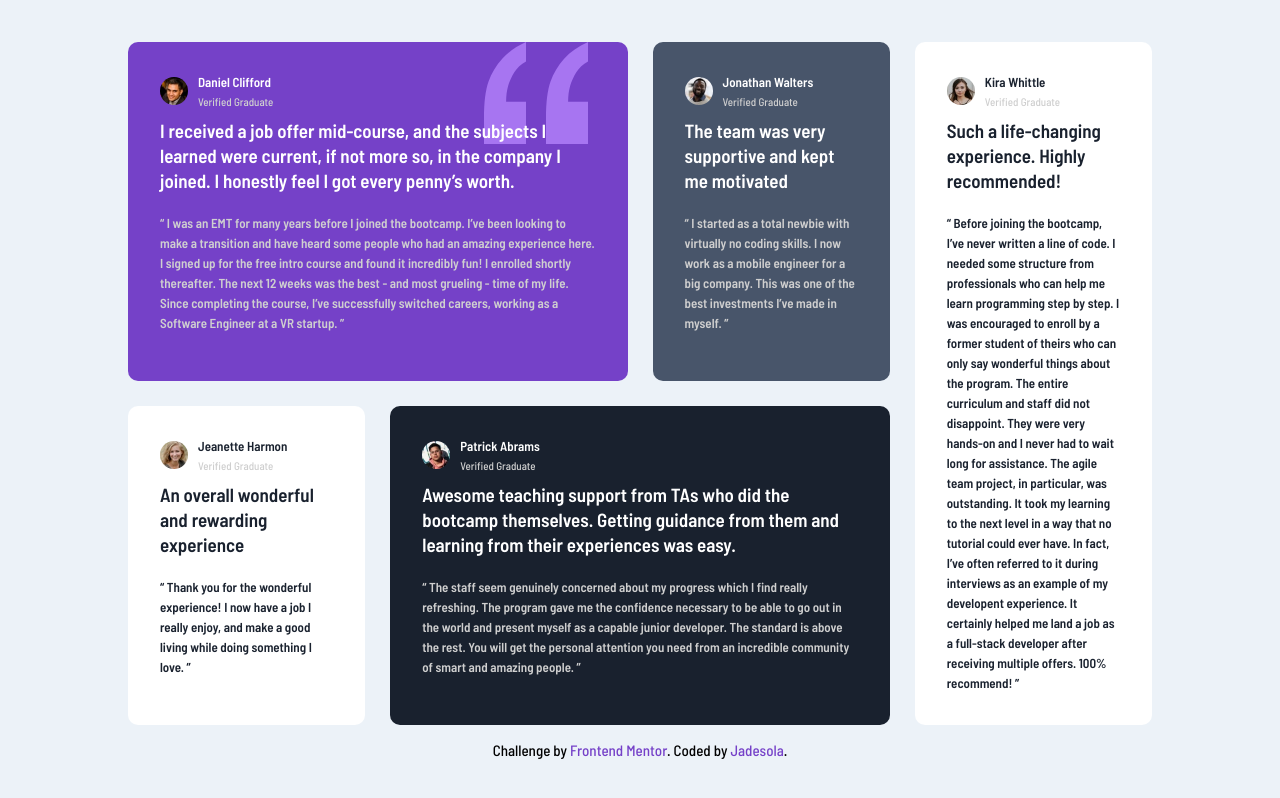
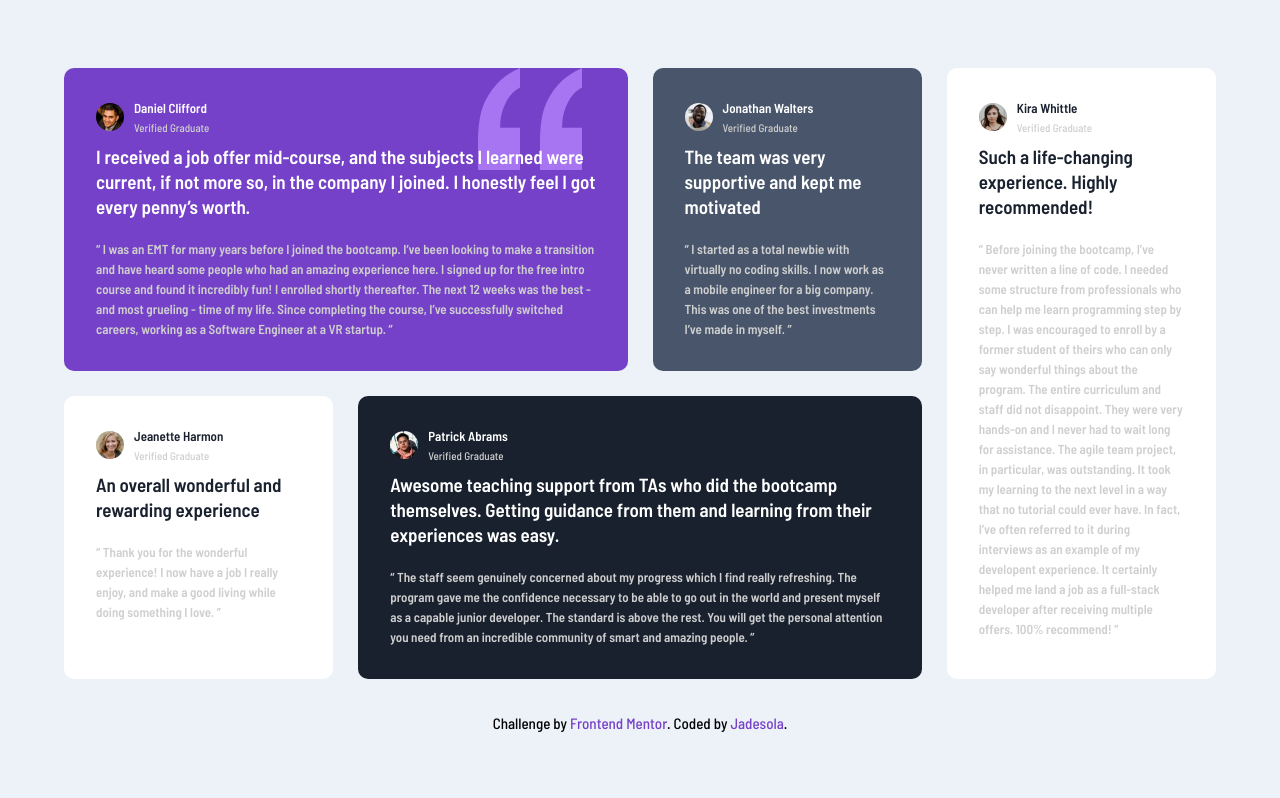
Before and after one commit to jadesolayo/testimonials-grid-section-main, a plain HTML site: page index.html in a window 1280 px wide. Drawn offline with Linux system fonts and the light colour scheme.

Commit message:
modified index.html and style.css

```diff
--- a/index.html
+++ b/index.html
@@ -20,7 +20,6 @@
     <title>Frontend Mentor | Testimonial Grid Section</Section></title>
   </head>
   <body>
-    <div class="container">
     <section class="main">
       <div class="cards card-1">
         <div class="profile-details">
@@ -37,18 +36,18 @@
         <div class="testimony-section">
           <p class="test-1">
             I received a job offer mid-course, and the subjects I learned were
-              current, if not more so, in the company I joined. I honestly feel
-              I got every penny’s worth.
+            current, if not more so, in the company I joined. I honestly feel I
+            got every penny’s worth.
           </p>
-            <p class="test-2">
+          <blockquote>
             “ I was an EMT for many years before I joined the bootcamp. I’ve
-              been looking to make a transition and have heard some people who
-              had an amazing experience here. I signed up for the free intro
-              course and found it incredibly fun! I enrolled shortly thereafter.
-              The next 12 weeks was the best - and most grueling - time of my
-              life. Since completing the course, I’ve successfully switched
-              careers, working as a Software Engineer at a VR startup. ”
-            </p>
+            been looking to make a transition and have heard some people who had
+            an amazing experience here. I signed up for the free intro course
+            and found it incredibly fun! I enrolled shortly thereafter. The next
+            12 weeks was the best - and most grueling - time of my life. Since
+            completing the course, I’ve successfully switched careers, working
+            as a Software Engineer at a VR startup. ”
+          </blockquote>
         </div>
       </div>
       <div class="cards card-2">
@@ -67,11 +66,11 @@
           <p class="test-1">
             The team was very supportive and kept me motivated
           </p>
-            <p class="test-2">
-              “ I started as a total newbie with virtually no coding skills. I
-              now work as a mobile engineer for a big company. This was one of
-              the best investments I’ve made in myself. ”
-            </p>
+          <blockquote>
+            “ I started as a total newbie with virtually no coding skills. I now
+            work as a mobile engineer for a big company. This was one of the
+            best investments I’ve made in myself. ”
+          </blockquote>
         </div>
       </div>
       <div class="cards card-3">
@@ -88,11 +87,10 @@
         </div>
         <div class="testimony-section">
           <p class="test-1">An overall wonderful and rewarding experience</p>
-            <p class="test-2" style="color: hsl(219, 29%, 14%)">
-              “ Thank you for the wonderful experience! I now have a job I
-              really enjoy, and make a good living while doing something I love.
-              ”
-            </p>
+          <blockquote>
+            “ Thank you for the wonderful experience! I now have a job I really
+            enjoy, and make a good living while doing something I love. ”
+          </blockquote>
         </div>
       </div>
       <div class="cards card-4">
@@ -113,23 +111,19 @@
             Getting guidance from them and learning from their experiences was
             easy.
           </p>
-            <p class="test-2">
-              “ The staff seem genuinely concerned about my progress which I
-              find really refreshing. The program gave me the confidence
-              necessary to be able to go out in the world and present myself as
-              a capable junior developer. The standard is above the rest. You
-              will get the personal attention you need from an incredible
-              community of smart and amazing people. ”
-            </p>
+          <blockquote>
+            “ The staff seem genuinely concerned about my progress which I find
+            really refreshing. The program gave me the confidence necessary to
+            be able to go out in the world and present myself as a capable
+            junior developer. The standard is above the rest. You will get the
+            personal attention you need from an incredible community of smart
+            and amazing people. ”
+          </blockquote>
         </div>
       </div>
       <div class="cards card-5">
         <div class="profile-details">
-            <img
-              src="./images/image-kira.jpg"
-              alt="profile-pic"
-              class="image1"
-            />
+          <img src="./images/image-kira.jpg" alt="profile-pic" class="image1" />
           <div class="profile-name">
             <h4>Kira Whittle</h4>
             <p class="position">Verified Graduate</p>
@@ -139,31 +133,30 @@
           <p class="test-1">
             Such a life-changing experience. Highly recommended!
           </p>
-            <p class="test-2" style="color: hsl(219, 29%, 14%)">
-              “ Before joining the bootcamp, I’ve never written a line of code.
-              I needed some structure from professionals who can help me learn
+          <blockquote>
+            “ Before joining the bootcamp, I’ve never written a line of code. I
+            needed some structure from professionals who can help me learn
             programming step by step. I was encouraged to enroll by a former
             student of theirs who can only say wonderful things about the
             program. The entire curriculum and staff did not disappoint. They
-              were very hands-on and I never had to wait long for assistance.
-              The agile team project, in particular, was outstanding. It took my
+            were very hands-on and I never had to wait long for assistance. The
+            agile team project, in particular, was outstanding. It took my
             learning to the next level in a way that no tutorial could ever
             have. In fact, I’ve often referred to it during interviews as an
             example of my developent experience. It certainly helped me land a
-              job as a full-stack developer after receiving multiple offers.
-              100% recommend! ”
-            </p>
+            job as a full-stack developer after receiving multiple offers. 100%
+            recommend! ”
+          </blockquote>
         </div>
       </div>
-      </section>
-
-      <div class="attribution">
+      <footer class="attribution">
         Challenge by
         <a href="https://www.frontendmentor.io?ref=challenge" target="_blank"
           >Frontend Mentor</a
-        >. Coded by <a href="https://twitter.com/jade_babyyyyy" target="_blank">Jadesola</a>.
-      </div>
+        >. Coded by
+        <a href="https://twitter.com/jade_babyyyyy" target="_blank">Jadesola</a>.
+      </footer>
+    </section>
 
-    </div>
   </body>
 </html>
--- a/style.css
+++ b/style.css
@@ -16,11 +16,11 @@ picture {
   max-width: 100%;
   display: block;
 }
-a{
+a {
   text-decoration: none;
   color: var(--moderate-violet);
 }
-a:hover{
+a:hover {
   text-decoration: underline;
 }
 
@@ -34,13 +34,11 @@ body {
   justify-content: center;
   align-items: center;
 }
-.container {
-  width: 90%;
-  margin: 2rem auto;
-}
 .main {
   display: grid;
   grid-gap: 25px;
+  width: 90%;
+  margin: 2rem auto;
 }
 .cards {
   padding: 2rem;
@@ -85,7 +83,7 @@ body {
   font-size: 19px;
   line-height: 25px;
 }
-.test-2 {
+blockquote {
   padding-top: 20px;
   color: var(--light-gray);
   line-height: 20px;
@@ -101,10 +99,10 @@ body {
 .card-4 {
   background-color: var(--blackish-blue);
 }
-.attribution{
-  text-align: center;
-  margin-top: 1rem;
+.attribution {
+  margin-top: 0.6rem;
   font-size: 15px;
+  justify-self: center;
 }
 
 /* Media Queries Desktop*/
@@ -123,6 +121,9 @@ body {
   }
 }
 @media (min-width: 1200px) {
+  .main {
+    grid-template-columns: repeat(4, 1fr);
+  }
   .card-1,
   .card-4 {
     grid-column: span 2;
@@ -134,10 +135,7 @@ body {
     grid-column: 4;
     grid-row: 1 / 3;
   }
-  .main {
-    grid-template-columns: repeat(4, 1fr);
-  }
-  .container {
-    width: 80%;
+  .attribution {
+    grid-column: 1 / -1;
   }
 }
```
Lines whose indentation alone changed are shown as unchanged.
